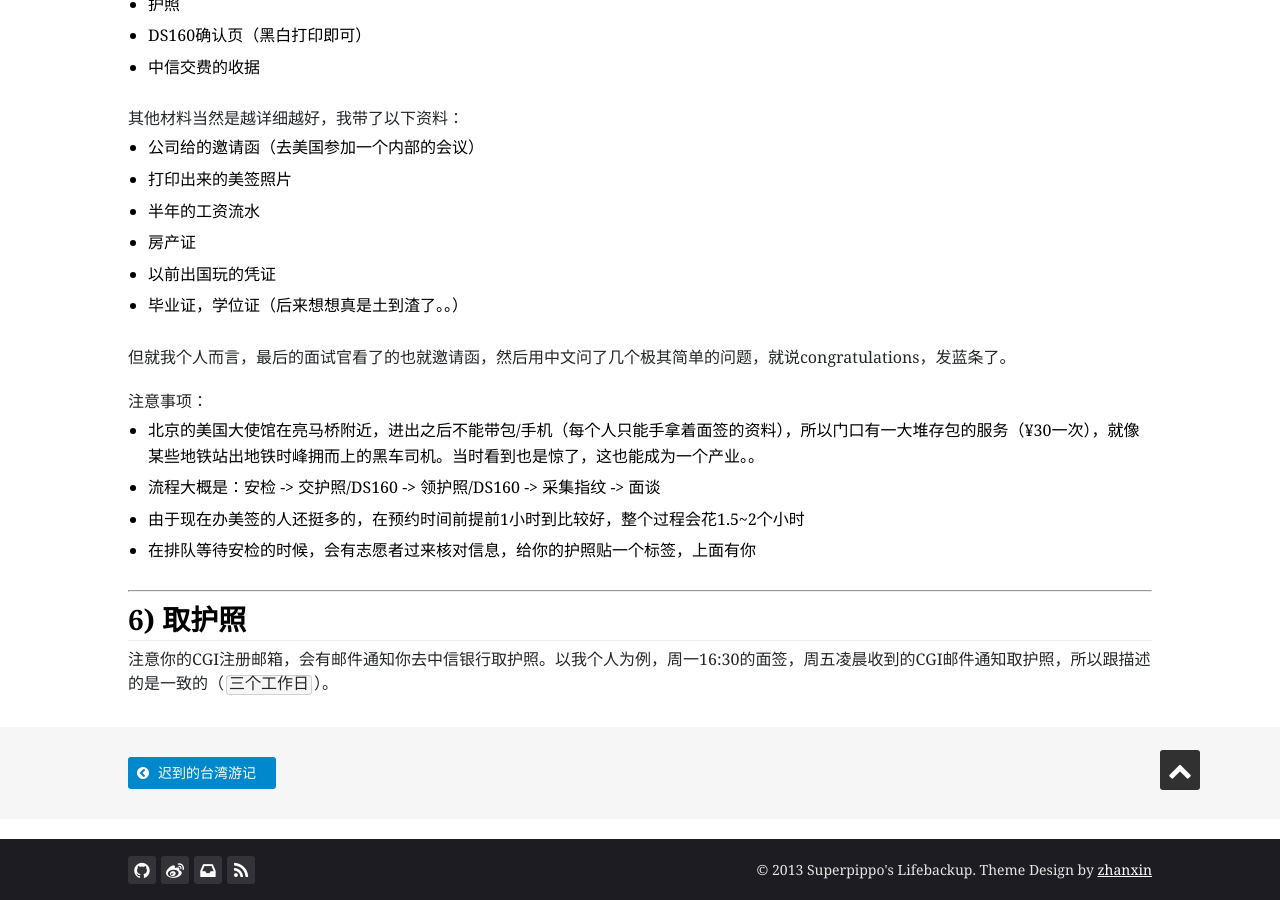
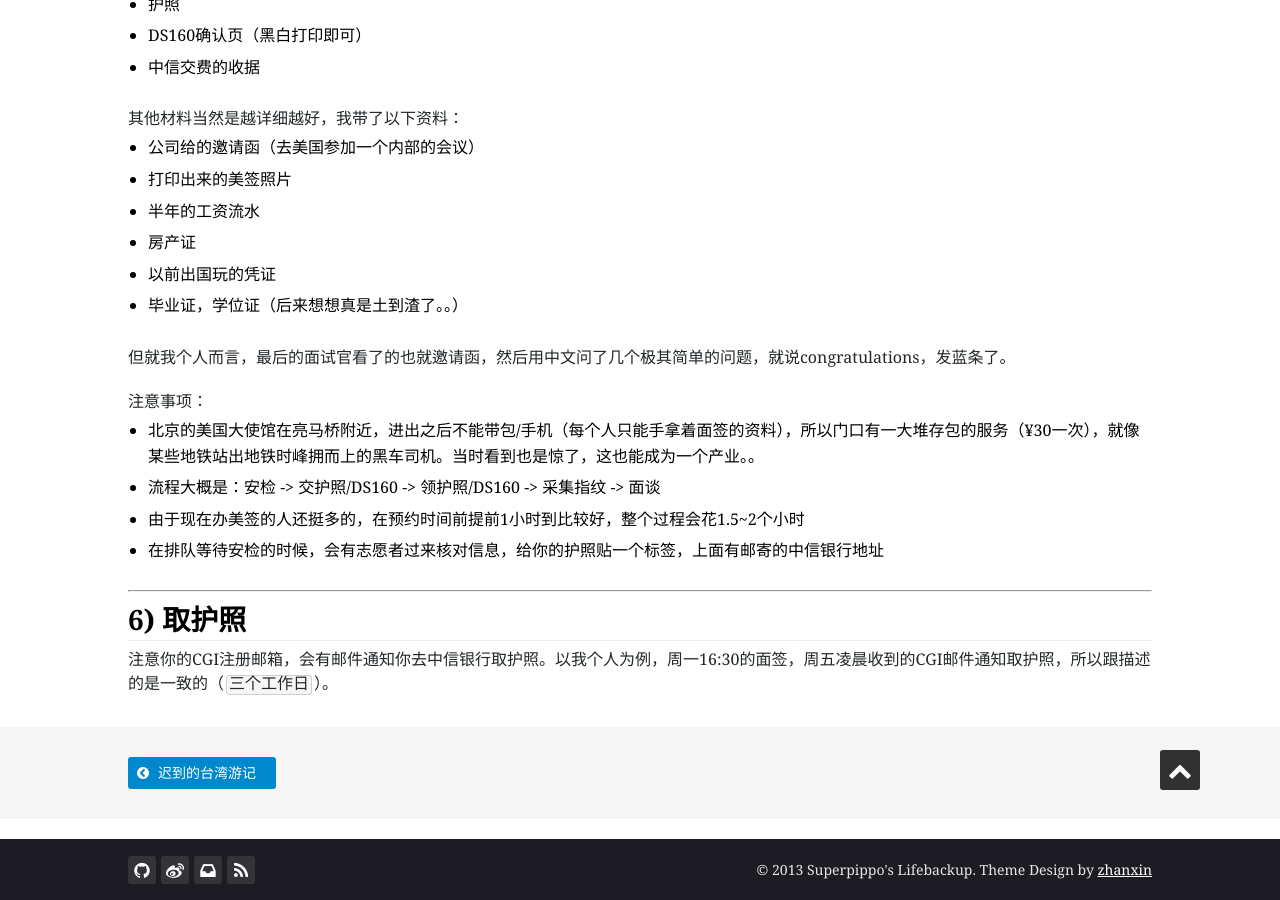
Before and after one commit to Huang-Wei/huang-wei.github.io, a Jekyll site: the page built from _posts/2015-04-13-USA-visa.md, in a window 1280 px wide and 900 px high, scrolled down 1676 px. Built offline with Jekyll 4.4.1, drawn with Linux system fonts in a browser that asks for light colours; nearby versions of some CDN libraries; Markdown is read by kramdown in place of the engine named in the settings.

Commit message:
Update 2015-04-13-USA-visa.md

```diff
--- a/_posts/2015-04-13-USA-visa.md
+++ b/_posts/2015-04-13-USA-visa.md
@@ -90,7 +90,7 @@ URL: [https://cgifederal.secure.force.com/SiteRegister?country=China&language=zh
 * 北京的美国大使馆在亮马桥附近，进出之后不能带包/手机（每个人只能手拿着面签的资料），所以门口有一大堆存包的服务（¥30一次），就像某些地铁站出地铁时峰拥而上的黑车司机。当时看到也是惊了，这也能成为一个产业。。
 * 流程大概是：安检 -> 交护照/DS160 -> 领护照/DS160 -> 采集指纹 -> 面谈
 * 由于现在办美签的人还挺多的，在预约时间前提前1小时到比较好，整个过程会花1.5~2个小时
-* 在排队等待安检的时候，会有志愿者过来核对信息，给你的护照贴一个标签，上面有你
+* 在排队等待安检的时候，会有志愿者过来核对信息，给你的护照贴一个标签，上面有邮寄的中信银行地址
 
 ---
 
```
